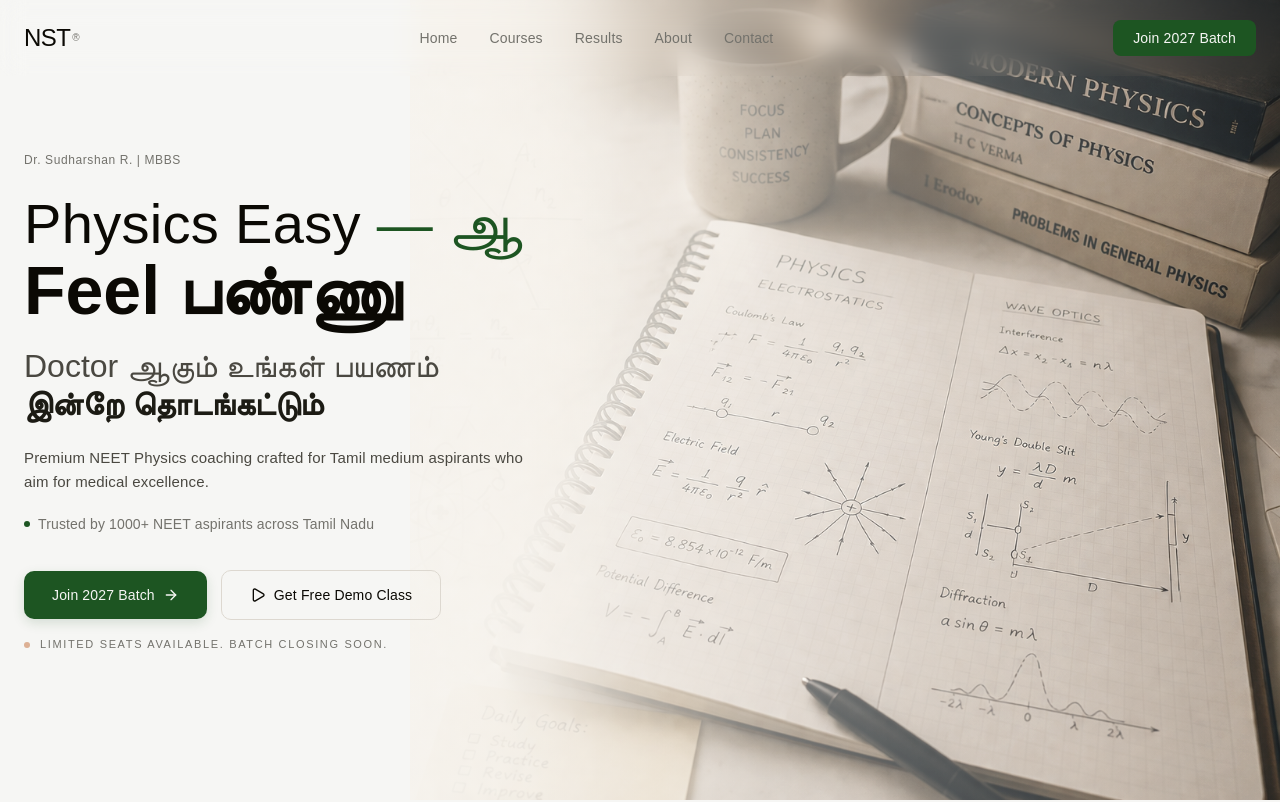
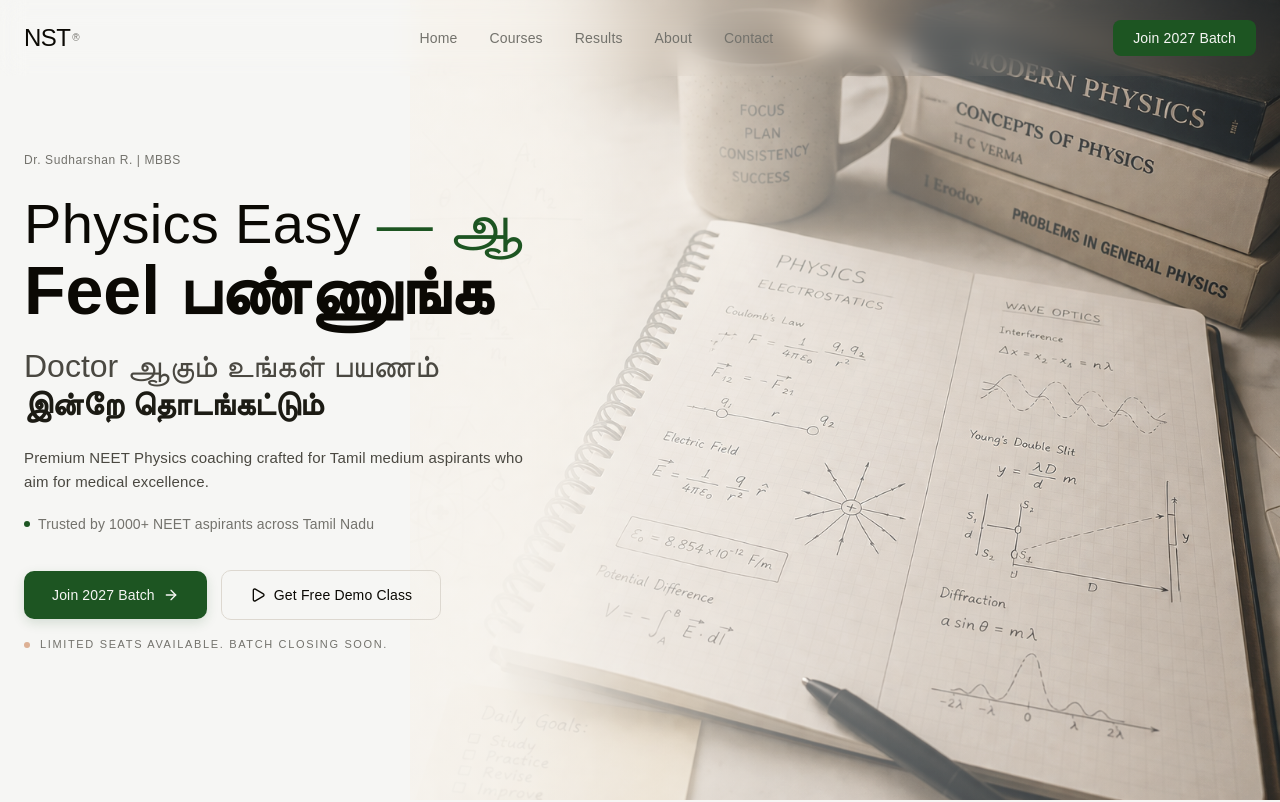
Before and after one commit to VickyVignesh0913/NST, a React (Vite) app: page / in a window 1280 px wide. Shown: the top 802 px of the page. Built offline with nearby package versions, Linux system fonts and the light colour scheme; a web font is replaced by a local one.

Commit message:
update headline: Feel பண்ணு → Feel பண்ணுங்க

```diff
--- a/src/components/LandingPage.tsx
+++ b/src/components/LandingPage.tsx
@@ -132,7 +132,7 @@ function HeroSection() {
               <span className="text-academic" style={{ fontFamily: "'Arima Madurai', sans-serif", letterSpacing: 0 }}>— ஆ</span>
             </span>
             <span className="block text-5xl sm:text-6xl lg:text-[68px] mt-1 font-bold leading-[1.05]" style={{ fontFamily: "'Arima Madurai', sans-serif", letterSpacing: 0 }}>
-              Feel பண்ணு
+              Feel பண்ணுங்க
             </span>
           </h1>
 
```
